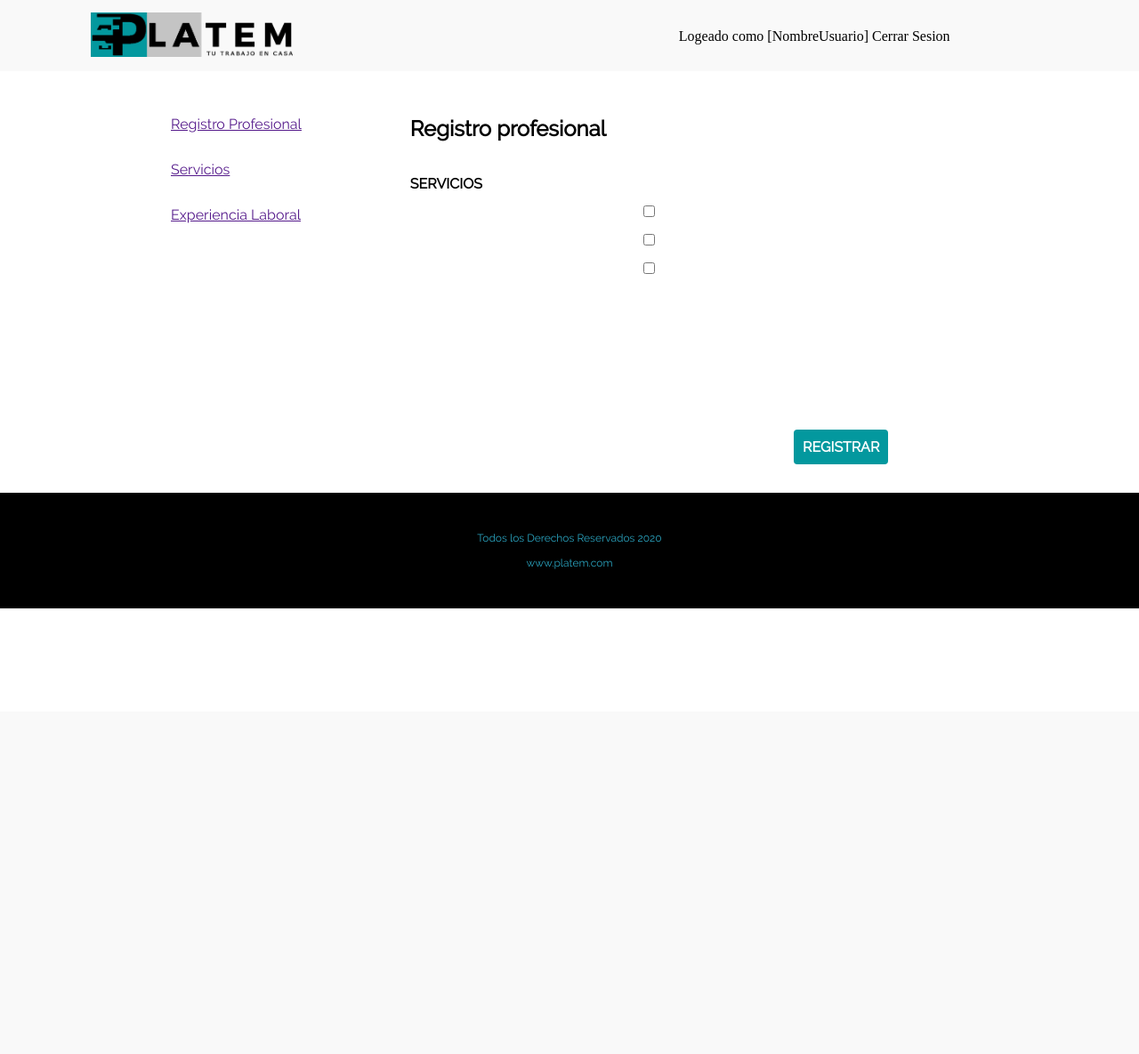
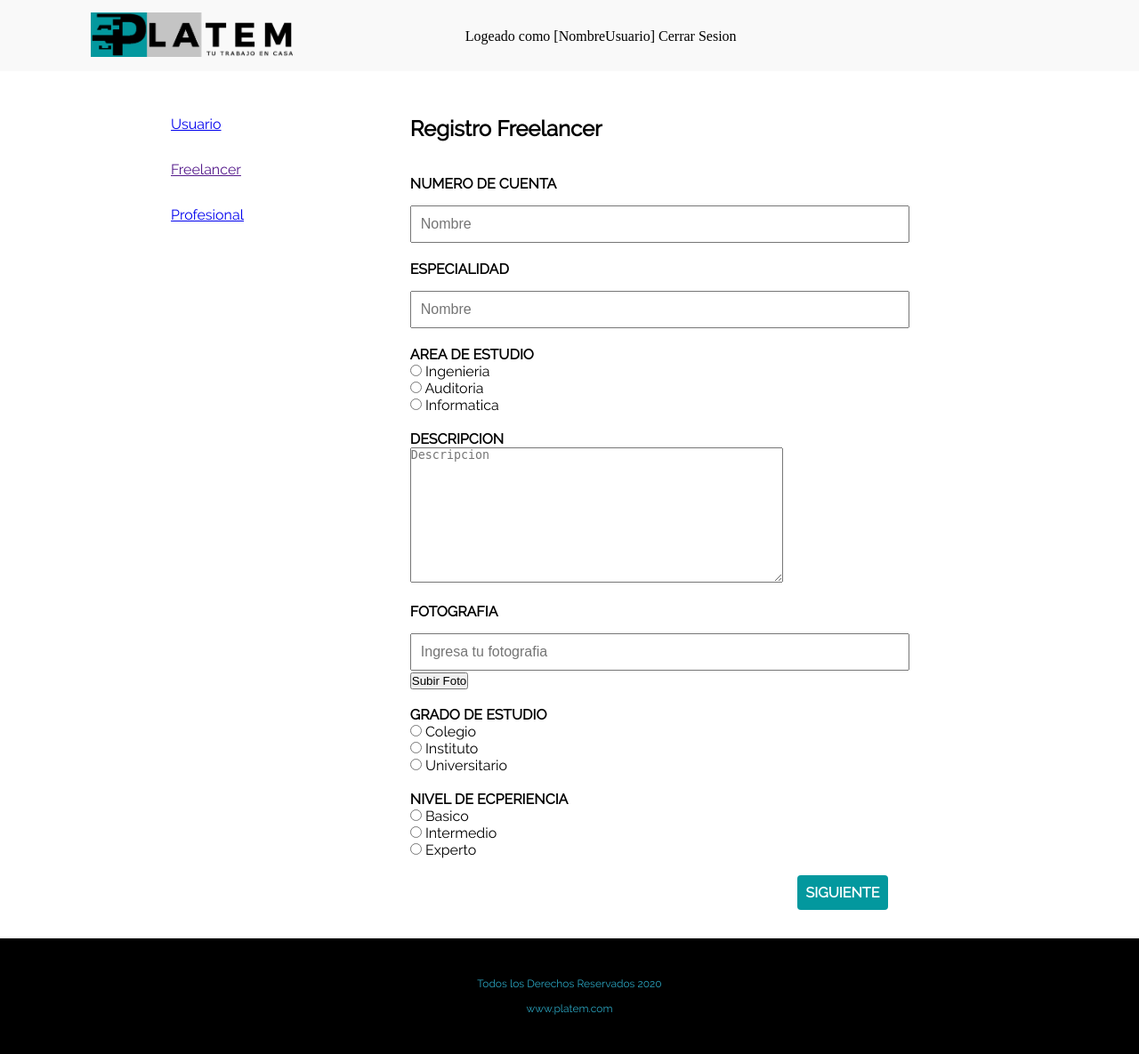
Before and after one commit to simarek/WebPrueba2, a PHP site: page /suscribe1.html in a window 1280 px wide. Shown: the whole page at 89% size. Before the commit the page ends 684 px from the top, so only its background shows below. Run offline with PHP 8.4, Linux system fonts and the light colour scheme.

Commit message:
nuevos cambios de codigo

```diff
--- a/styles/styles.css
+++ b/styles/styles.css
@@ -69,7 +69,7 @@ nav {
   float: right;
   text-align: right;
   padding-top: 32px;
-  padding-right: 110px;
+  padding-right: 350px;
   box-sizing: border-box;
   z-index: 20;
 }
@@ -123,6 +123,10 @@ nav ul li a:hover {
   float: right;
 }
 
+.linea {
+  color: #fff;
+}
+
 .lbl-modal {
   position: absolute;
   right: 80px;
@@ -138,8 +142,8 @@ nav ul li a:hover {
 }
 
 .contenedor-m {
-  width: 500px;
-  height: 400px;
+  width: 400px;
+  height: 500px;
   margin: auto;
   padding: 15px 15px;
   background: #fff;
@@ -155,9 +159,10 @@ nav ul li a:hover {
 
 .contenedor-m .titulo-m {
   padding: 10px;
-  background: #5bb9c6;
-  color: #fff;
-  font-weight: bold;
+  /*background: #5bb9c6;*/
+  color: #666;
+  /* font-weight: bold; */
+  font-weight: bolder;
   text-transform: uppercase;
 }
 
@@ -165,7 +170,7 @@ nav ul li a:hover {
   position: absolute;
   top: 30px;
   right: 30px;
-  color: #fff;
+  color: #666;
   font-size: 18px;
   cursor: pointer;
   font-family: rale;
@@ -180,6 +185,7 @@ nav ul li a:hover {
 .lbl-modal {
   font-family: rale;
   background: rgb(255, 217, 0);
+  float: auto;
   padding: 10px 10px;
   border-radius: 4px;
   cursor: pointer;
--- a/suscribe1.html
+++ b/suscribe1.html
@@ -13,7 +13,7 @@
       <div class="ancho">
         <!-- Logo principal de la pagina -->
         <div class="logo">
-          <a href="#"
+          <a href="index.html"
             ><p><img class="img-suscribe" src="images/logo7.png" /></p
           ></a>
         </div>
@@ -41,36 +41,103 @@
 
       <div class="lateral">
         <ul>
-          <li><a href="">Registro Profesional</a></li>
-          <li><a href="">Servicios</a></li>
-          <li><a href="">Experiencia Laboral</a></li>
+          <li><a href="suscribe.html">Usuario</a></li>
+          <li><a href="">Freelancer</a></li>
+          <li><a href="suscribe2.html">Profesional</a></li>
         </ul>
       </div>
 
       <div class="form-suscribe">
-        <h1>Registro profesional</h1>
+        <h1>Registro Freelancer</h1>
         <br />
         <br />
         <form action="" method="post">
-          <label class="lbl-suscribe">Servicios</label>
-          <input type="checkbox" name="Servicios" class="caja-suscribe" />
-          <input type="checkbox" name="Servicios" class="caja-suscribe" />
-          <input type="checkbox" name="Servicios" class="caja-suscribe" />
-
+          <label class="lbl-suscribe">Numero de Cuenta</label>
+          <input
+            type="text"
+            name="nroCuenta"
+            placeholder="Nombre"
+            class="caja-suscribe"
+          />
           <br />
           <br />
+
+          <label class="lbl-suscribe">Especialidad</label>
+          <input
+            type="text"
+            name="nroCuenta"
+            placeholder="Nombre"
+            class="caja-suscribe"
+          />
           <br />
           <br />
+
+          <label class="lbl-suscribe">Area de estudio</label>
+          <br />
+
+          <input type="radio" name="AreaEstudio" id="col" value="ing" />
+          <label for="col">Ingenieria</label><br />
+
+          <input type="radio" name="AreaEstudio" id="inst" value="aud" />
+          <label for="inst">Auditoria</label><br />
+
+          <input type="radio" name="AreaEstudio" id="univ" value="infor" />
+          <label for="univ">Informatica</label>
           <br />
           <br />
+
+          <label class="lbl-suscribe">Descripcion</label>
+          <br />
+          <textarea
+            name="Descripcion"
+            placeholder="Descripcion"
+            cols="50"
+            rows="10"
+          ></textarea>
           <br />
           <br />
+
+          <label class="lbl-suscribe">Fotografia</label>
+          <input
+            type="text"
+            name="Fotografia"
+            placeholder="Ingresa tu fotografia"
+            class="caja-suscribe"
+            required
+          />
+          <button>Subir Foto</button>
           <br />
           <br />
-          <a href="/index.html" class="a-suscribe">Registrar</a>
+
+          <label class="lbl-suscribe">Grado de Estudio</label>
+          <br />
+
+          <input type="radio" name="GradoEstudio" id="col" value="col" />
+          <label for="col">Colegio</label><br />
+
+          <input type="radio" name="GradoEstudio" id="inst" value="inst" />
+          <label for="inst">Instituto</label><br />
+
+          <input type="radio" name="GradoEstudio" id="univ" value="univ" />
+          <label for="univ">Universitario</label>
           <br />
           <br />
-          <!-- <label class="btn-suscribe">Siguiente</label> -->
+
+          <label class="lbl-suscribe">Nivel de Ecperiencia</label>
+          <br />
+
+          <input type="radio" name="NivelExp" id="bas" value="bas" />
+          <label for="bas">Basico</label><br />
+
+          <input type="radio" name="NivelExp" id="int" value="int" />
+          <label for="int">Intermedio</label><br />
+
+          <input type="radio" name="NivelExp" id="exp" value="exp" />
+          <label for="exp">Experto</label>
+          <br />
+          <br />
+
+          <a href="/suscribe1.html" class="a-suscribe">Siguiente</a>
         </form>
       </div>
     </section>
```
Also changed, not shown: index.html (+10 -5 lines), suscribe.html (+23 -33 lines), suscribe2.html (added, +96 -0 lines).
